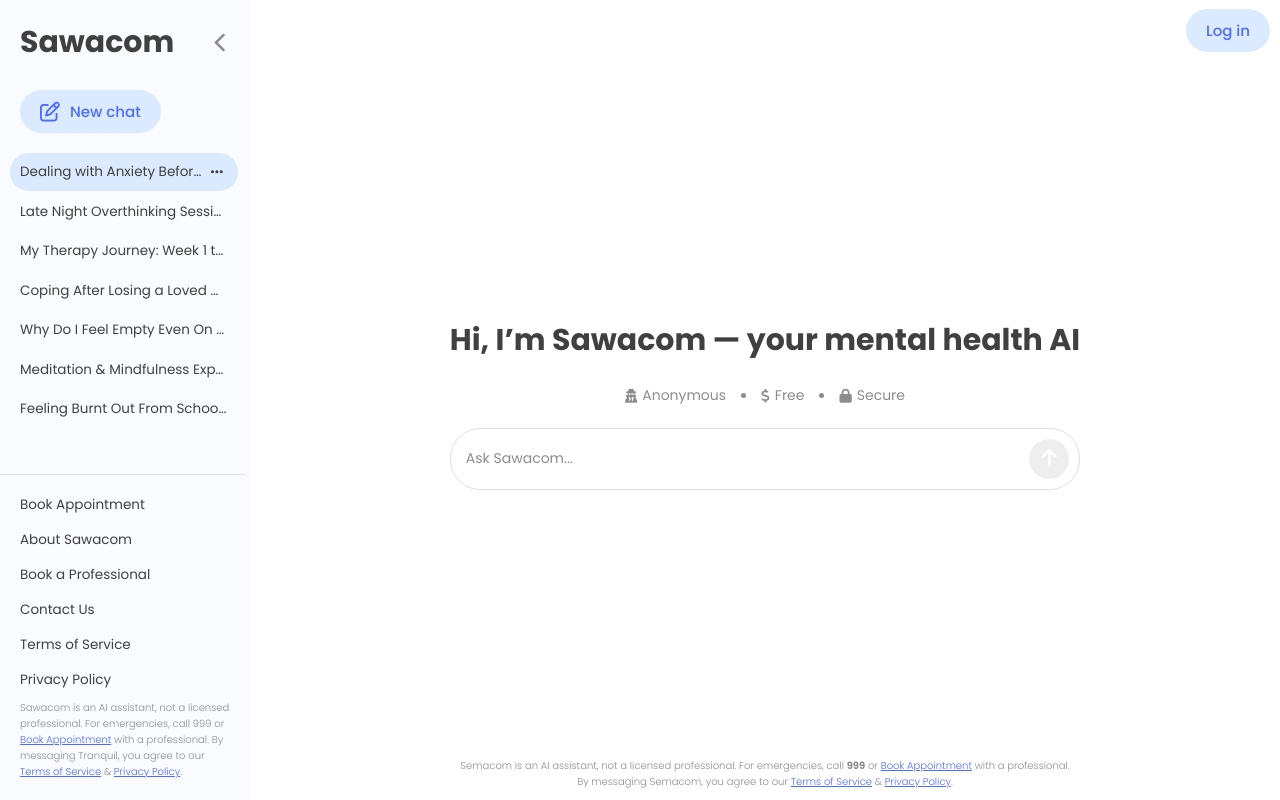
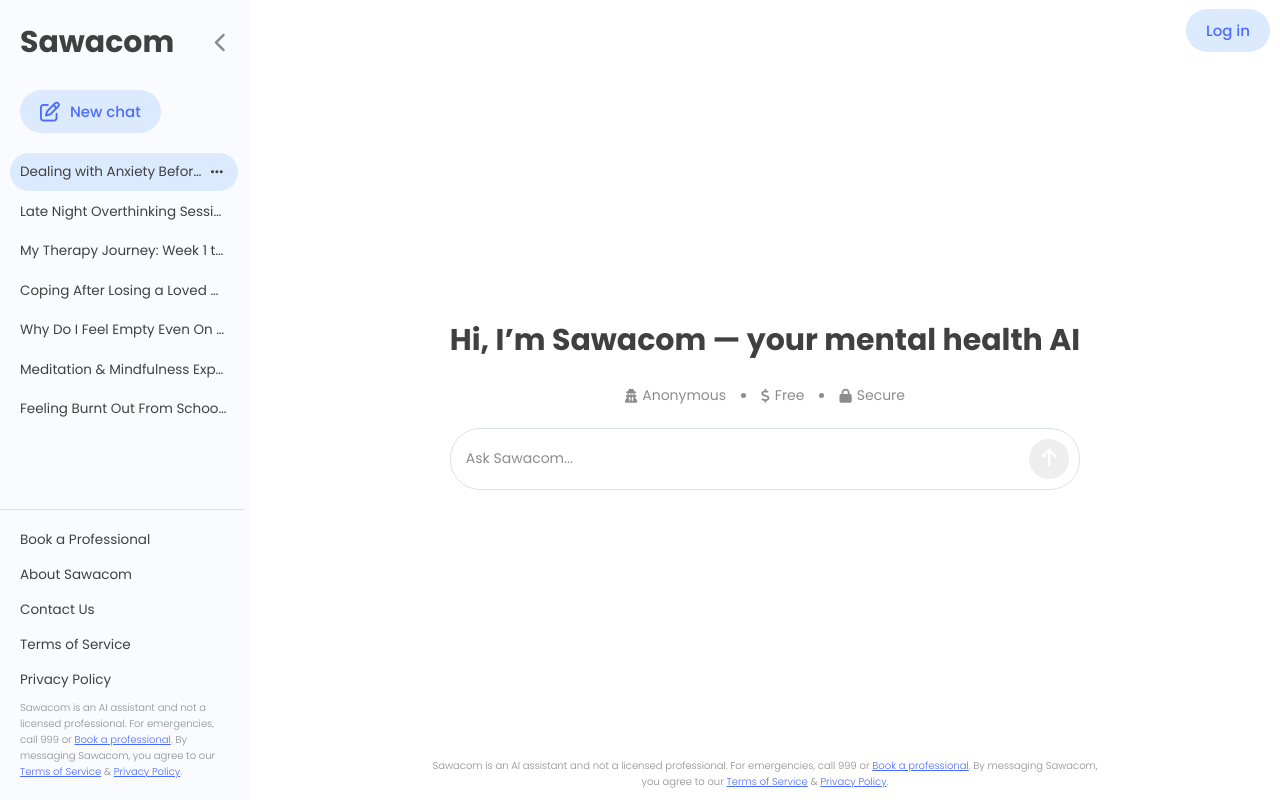
Before and after one commit to mrrobot-pioneer/SawacomAI, a Django app: page / in a window 1280 px wide. Run offline with Django 5.2, Linux system fonts and the light colour scheme.

Commit message:
improve styling for home page

```diff
--- a/chat/static/chat/index.js
+++ b/chat/static/chat/index.js
@@ -10,7 +10,7 @@ const messages = [
       <span><i class="fas fa-lock"></i> Secure</span>
     `,
     `
-    <div><i class="fas fa-calendar-check"></i> <a href="#">Book professional appointment</a> – <strong>Ksh 4500</strong></div>
+    <span><i class="fas fa-user-md"></i> <a href="#">Book a Professional</a> for <strong>Ksh 4500</strong></span>
     `
   ];
 
--- a/chat/templates/chat/index.html
+++ b/chat/templates/chat/index.html
@@ -50,13 +50,12 @@
 
     <!-- Footer -->
     <footer class="footer-disclaimer">
-        <p class="small-text">
-            Semacom is an AI assistant, not a licensed professional.
-            For emergencies, call <strong>999</strong> or
-            <a href="#">Book Appointment</a> with a professional. <br>
-            By messaging Semacom, you agree to our
-            <a href="#">Terms of Service</a> & <a href="#">Privacy Policy</a>.
+        <p class="disclaimer small-text">
+            Sawacom is an AI assistant and not a licensed professional.
+            For emergencies, call 999 or <a href="#">Book a professional</a>.
+            By messaging Sawacom, you agree to our <a href="#">Terms of Service</a> & <a href="#">Privacy Policy</a>.
         </p>
+
     </footer>
 </div>
 
--- a/sawacom/settings.py
+++ b/sawacom/settings.py
@@ -26,7 +26,7 @@ SECRET_KEY = 'django-insecure-8r2(-p)k80$fs&%iqcazdmvw(z)$^bnxu3_-h^r=jv@ti@^7v6
 # SECURITY WARNING: don't run with debug turned on in production!
 DEBUG = True
 
-ALLOWED_HOSTS = ['sawacomai.onrender.com']
+ALLOWED_HOSTS = ['127.0.0.1', 'sawacomai.onrender.com']
 
 
 # Application definition
--- a/static/css/base.css
+++ b/static/css/base.css
@@ -358,7 +358,7 @@ h1{
     padding: 0 1.5rem 2rem 2rem;
 }
 
-.sidebar-bottom .pages{
+.sidebar-links{
     list-style: none;
     margin-bottom: 1rem;
     display: flex;
@@ -366,11 +366,22 @@ h1{
     gap: 1.5rem;
 }
 
-.sidebar-bottom .pages a{
+.sidebar-links li {
+    display: flex;
+    align-items: center;
+    color: var(--text-color);
+    transition: all 0.1s ease-in-out;
+  }
+
+.sidebar-links a{
     color: var(--text-color);
     font-weight: 400;
     text-decoration: none;
     font-size: 1.35rem;
+    transition: all 0.1s ease-in-out;
+}
+.sidebar-links a:hover{
+    opacity: 0.8;
 }
 
 /* Overlay for mobile */
--- a/templates/partials/sidebar.html
+++ b/templates/partials/sidebar.html
@@ -95,21 +95,22 @@
 
     <div class="sidebar-bottom">
         <nav>
-            <ul class="pages">
-                <li><a href="#">Book Appointment</a></li>
+            <ul class="sidebar-links">
+                <li><a href="#">Book a Professional</a></li>
                 <li><a href="#">About Sawacom</a></li>
-                <li><a href="#">Book a Professional</a></li>
                 <li><a href="#">Contact Us</a></li>
                 <li><a href="#">Terms of Service</a></li>
                 <li><a href="#">Privacy Policy</a></li>
-            </ul>
+              </ul>
+
         </nav>
 
         <p class="disclaimer small-text">
-            Sawacom is an AI assistant, not a licensed professional.
-            For emergencies, call 999 or <a href="#">Book Appointment</a> with a professional.
-            By messaging Tranquil, you agree to our <a href="#">Terms of Service</a> & <a href="#">Privacy Policy</a>.
+            Sawacom is an AI assistant and not a licensed professional.
+            For emergencies, call 999 or <a href="#">Book a professional</a>.
+            By messaging Sawacom, you agree to our <a href="#">Terms of Service</a> & <a href="#">Privacy Policy</a>.
         </p>
+
     </div>
 
 </aside>
```
